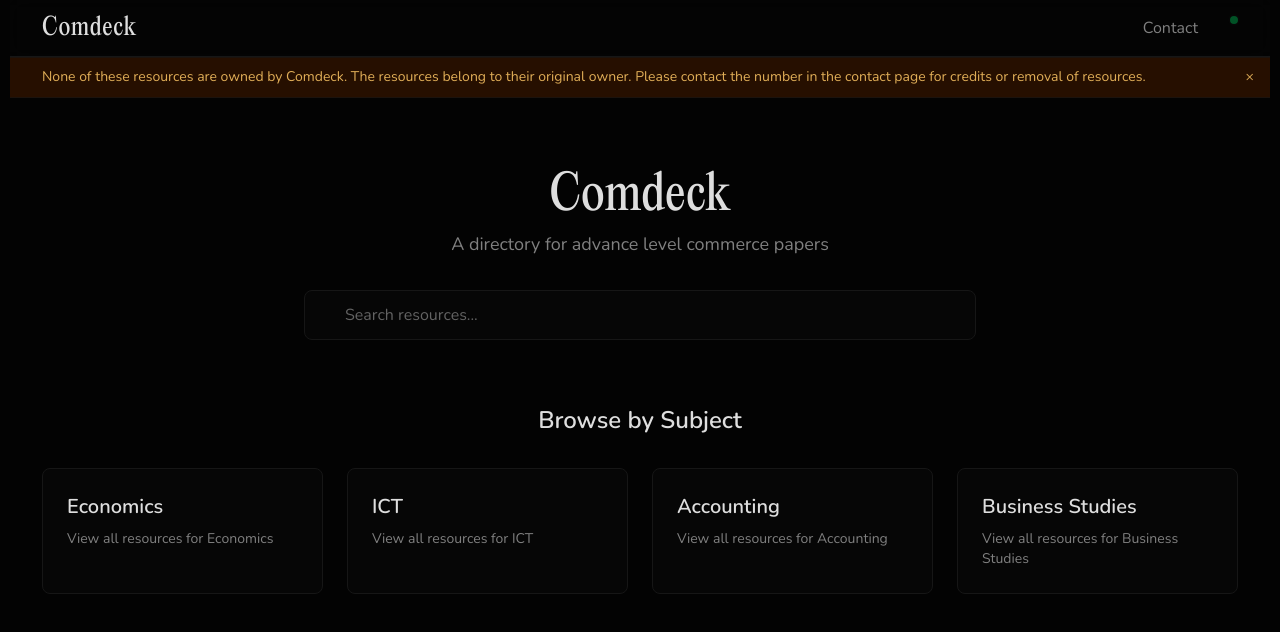
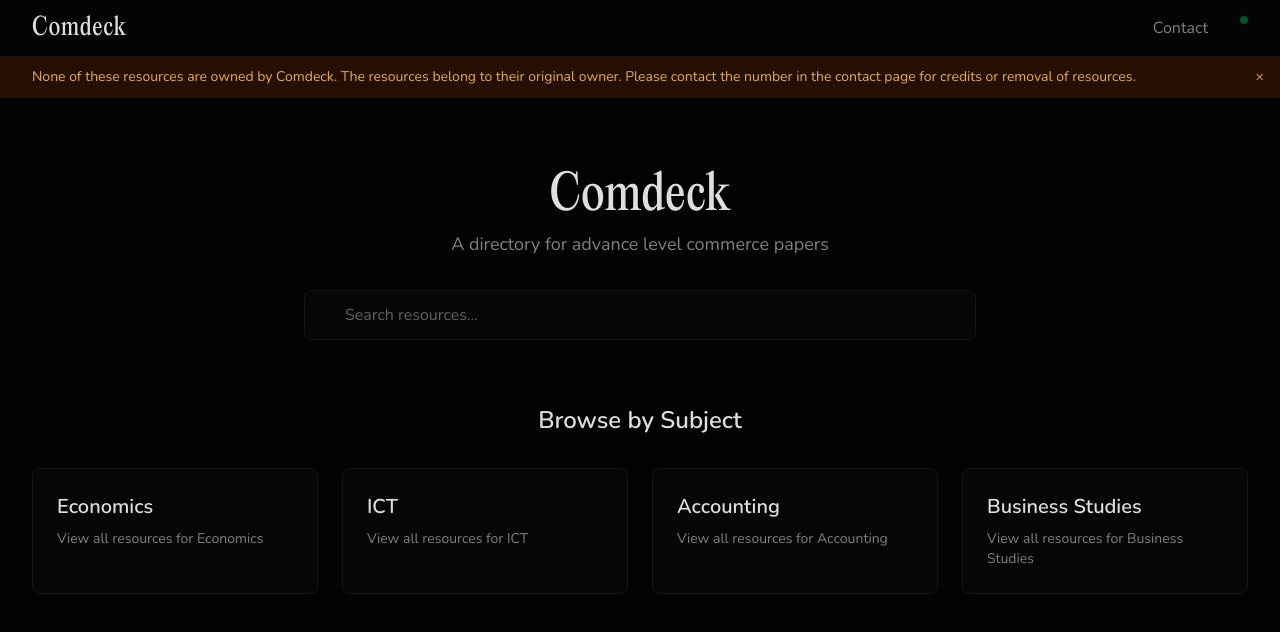
Before and after one commit to UmairFaiser/comdeck, a Next.js app: page / in a window 1280 px wide. Shown: the top 632 px of the page. Built offline with nearby package versions, Linux system fonts and the light colour scheme; some icons are missing.

Commit message:
Fixed the deployement issue

```diff
--- a/app/globals.css
+++ b/app/globals.css
@@ -20,11 +20,13 @@
 }
 
 html {
-  /* Remove reserved scrollbar gutter for a cleaner look */
-  scrollbar-gutter: stable both-edges;
   /* Thin scrollbars for Firefox */
   scrollbar-width: thin;
   scrollbar-color: var(--border) var(--surface);
+}
+
+body {
+  overflow: hidden;
 }
 
 /* WebKit-based browsers (Chrome, Edge, Safari) */
```
Also changed, not shown: 1 other file (tests, documents, lock files or other folders).
